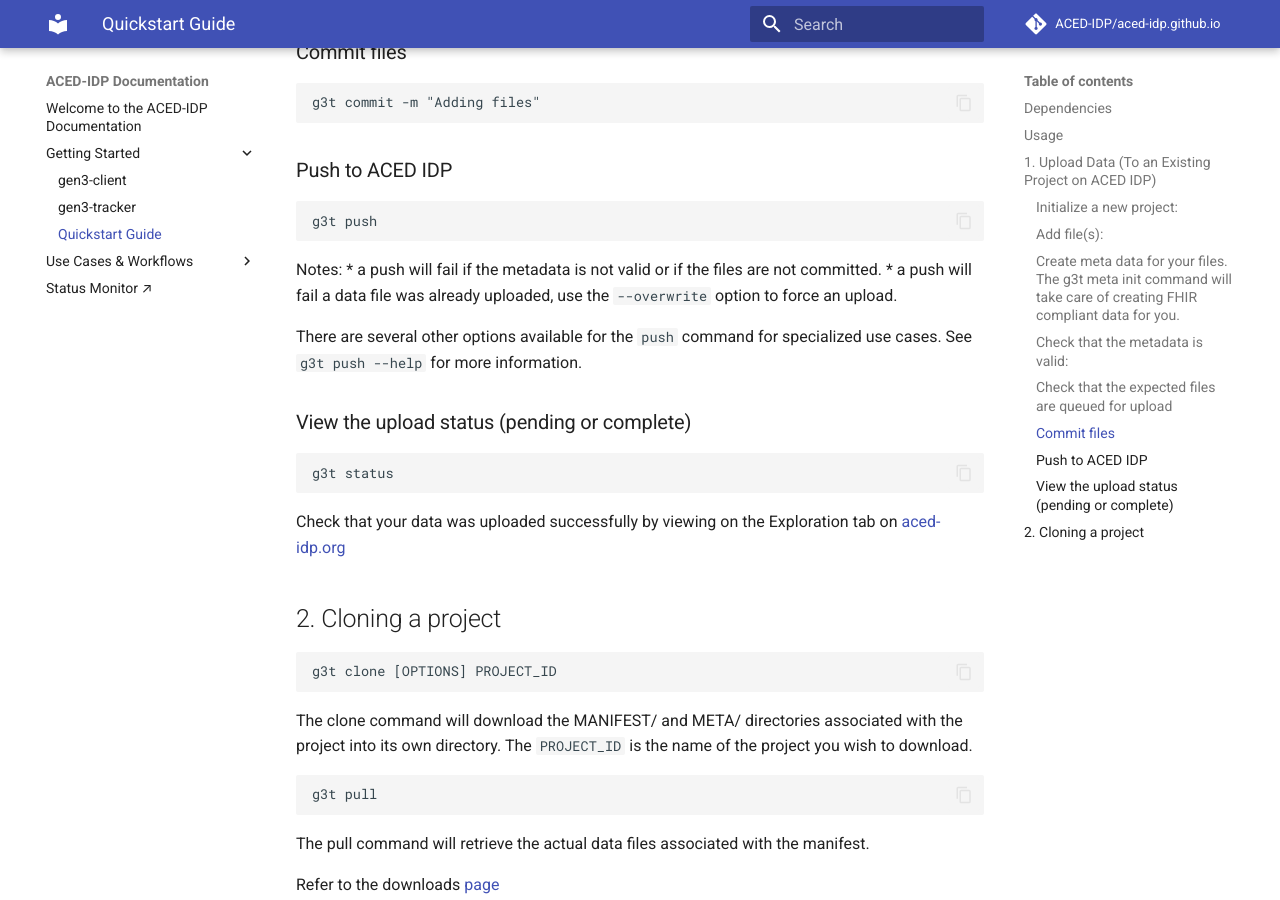
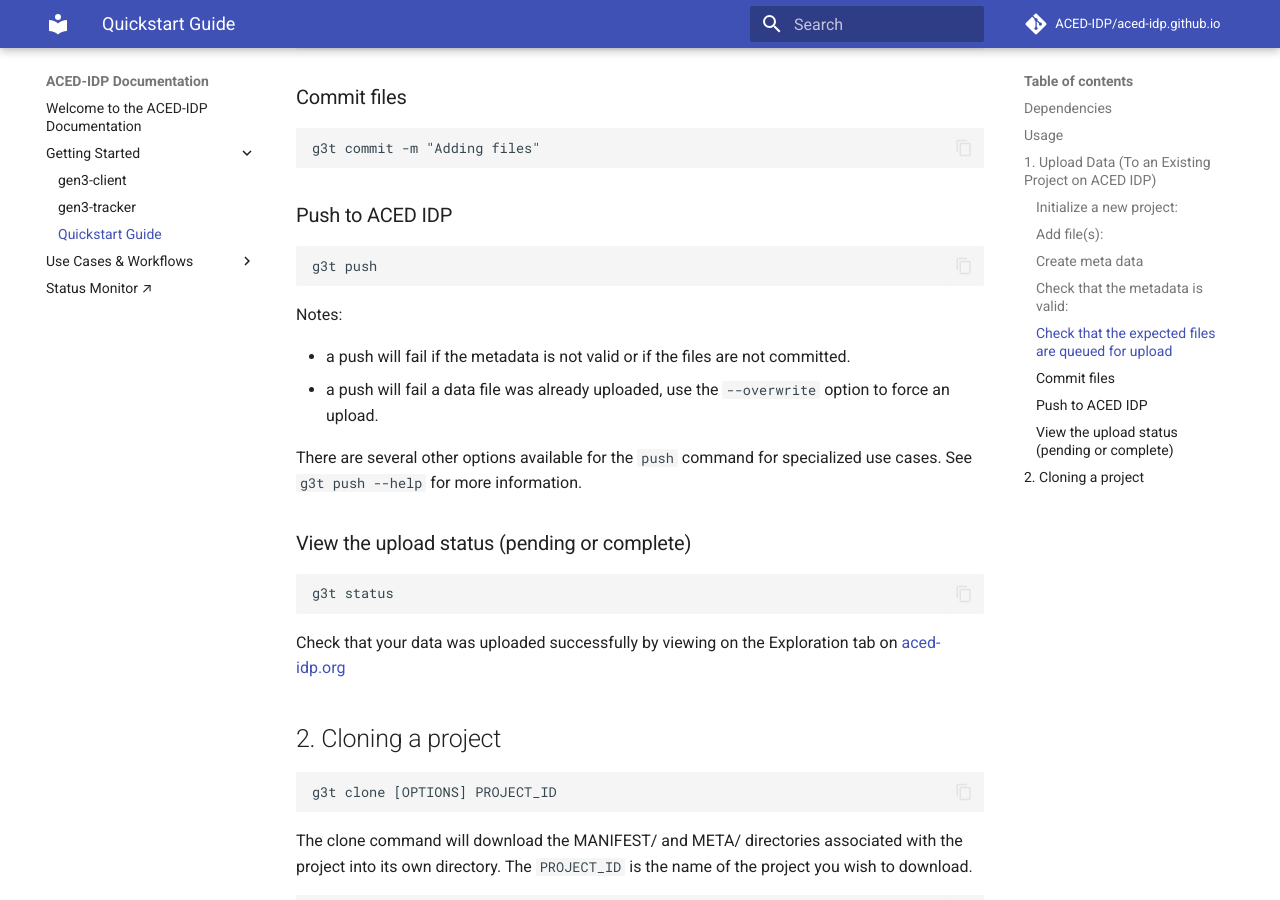
Before and after one commit to ACED-IDP/aced-idp.github.io, an MkDocs documentation site: the page built from docs/workflows/quick-start-guide.md, in a window 1280 px wide and 900 px high, scrolled down 2659 px. Built offline with MkDocs 1.6.1 and Material for MkDocs 9.7.7, drawn with Linux system fonts in a browser that asks for light colours; comment, search, counter and statistics services are not loaded; some of the changed text lies outside the part shown.

Commit message:
review feedback

````diff
--- a/docs/workflows/quick-start-guide.md
+++ b/docs/workflows/quick-start-guide.md
@@ -54,9 +54,11 @@
 * This command will record an entry for each file in the `MANIFEST` directory.
 * Optionally you can tag each file with patient, specimen or other identifiers. See `g3t add --help` for more information.
 * Note: `g3t add`, as opposed to git add, creates entries for data files rather than just staging files for a g3t commit.  Your data files remain in place and are not checked in.
+* For more information, see [adding data](upload.md)
 
+### Create meta data
 
-### Create meta data for your files. The `g3t meta init` command will take care of creating FHIR compliant data for you.
+The `g3t meta init` command will take care of creating FHIR compliant data for you.
 
 ```
 g3t meta init
@@ -105,6 +107,7 @@
 ```
 
 Notes:
+
 * a push will fail if the metadata is not valid or if the files are not committed.
 * a push will fail a data file was already uploaded, use the `--overwrite` option to force an upload.
 
````
